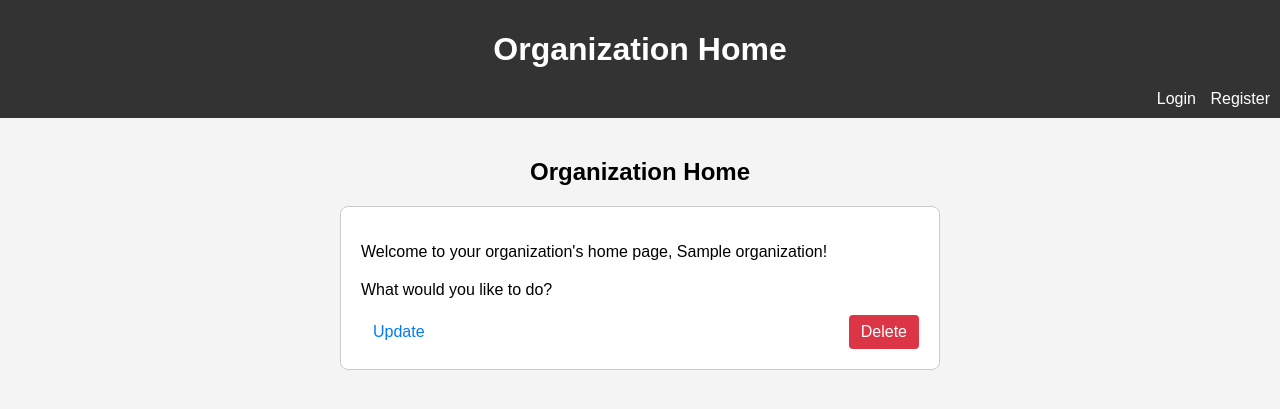
After one commit to Tharagesh-2001/cdat_admin, a Django app: page /org/home/00000000-0000-0000-0000-000000000001/ in a window 1280 px wide. The commit adds this page. Shown: the top 409 px of the page. Run offline with Django 5.2, Linux system fonts and the light colour scheme; tables that the repository leaves empty hold one stand-in row (values such as "Sample post").

Commit message:
sixth commit

```diff
--- a/organization/templates/delete_organization.html
+++ b/organization/templates/delete_organization.html
@@ -10,7 +10,7 @@
         {% csrf_token %}
         <button type="submit" class="delete-button">Delete</button>
       </form>
-      <a href="{% url 'organization_profile' %}" class="cancel-link">Cancel</a>
+      <a href="{% url 'organization_home' pk=organization.organization_id %}" class="cancel-link">Cancel</a>
     </div>
   </div>
   <style>
--- /dev/null
+++ b/organization/templates/organization_home.html
@@ -0,0 +1,68 @@
+{% extends 'base.html' %}
+
+{% block title %}Organization Home{% endblock %}
+
+{% block header %}Organization Home{% endblock %}
+
+{% block content %}
+    <style>
+        body {
+            font-family: Arial, sans-serif;
+            background-color: #f4f4f4;
+        }
+
+        .container {
+            max-width: 600px;
+            margin: 0 auto;
+        }
+
+        .page-title {
+            text-align: center;
+            margin-bottom: 20px;
+        }
+
+        .content-box {
+            border: 1px solid #ccc;
+            padding: 20px;
+            border-radius: 8px;
+            background-color: #fff;
+        }
+
+        .welcome-message {
+            margin-bottom: 20px;
+        }
+
+        .action-links {
+            display: flex;
+            justify-content: space-between;
+        }
+
+        .action-link {
+            text-decoration: none;
+            padding: 8px 12px;
+            border-radius: 4px;
+        }
+
+        .update-link {
+            color: #007bff;
+            background-color: #fff;
+        }
+
+        .delete-link {
+            color: #fff;
+            background-color: #dc3545;
+        }
+    </style>
+
+    <div class="container">
+        <h2 class="page-title">Organization Home</h2>
+        <div class="content-box">
+            <p class="welcome-message">Welcome to your organization's home page, {{ organization.organization_name }}!</p>
+            <p>What would you like to do?</p>
+            <div class="action-links">
+                <a href="{% url 'update_organization' pk=organization.pk %}" class="action-link update-link">Update</a>
+                <a href="{% url 'delete_organization' pk=organization.pk %}" class="action-link delete-link">Delete</a>
+            </div>
+        </div>
+    </div>
+{% endblock %}
--- a/organization/templates/organization_profile.html
+++ b/organization/templates/organization_profile.html
@@ -11,11 +11,10 @@
             {% for organization in organizations %}
                 <li class="organization-item">
                     <span class="organization-info">
-                        {{ organization.organization_name }} - {{ organization.email }} - {{ organization.username }}
+                        {{ organization.organization_name }}
                     </span>
                     <span class="organization-actions">
-                        (<a href="{% url 'update_organization' pk=organization.pk %}">Update</a>)
-                        (<a href="{% url 'delete_organization' pk=organization.pk %}">Delete</a>)
+                        (<a href="{% url 'organization_home' pk=organization.organization_id %}">Go to Home</a>)
                     </span>
                 </li>
             {% endfor %}
--- a/organization/templates/update_organization.html
+++ b/organization/templates/update_organization.html
@@ -13,7 +13,7 @@
             {{ form.as_p }}
             <button type="submit" class="update-button">Update</button>
         </form>
-        <a href="{% url 'organization_profile' %}" class="cancel-link">Cancel</a>
+        <a href="{% url 'organization_home' pk=organization.organization_id %}" class="cancel-link">Cancel</a>
     </div>
     <style>
       .container {
--- a/organization/urls.py
+++ b/organization/urls.py
@@ -1,9 +1,10 @@
 from django.urls import path
-from .views import create_organization, organization_profile, update_organization, delete_organization
+from .views import create_organization, organization_profile, update_organization, delete_organization, organization_home
 
 urlpatterns = [
     path('create/', create_organization, name='create_organization'),
-    path('profile/<uuid:pk>/', organization_profile, name='profile'),
+    path('profile/', organization_profile, name='profile'),
+    path('home/<uuid:pk>/', organization_home, name='organization_home'),
     path('update_organization/<uuid:pk>/', update_organization, name='update_organization'),
     path('delete_organization/<uuid:pk>/', delete_organization, name='delete_organization'),
 ]
--- a/organization/views.py
+++ b/organization/views.py
@@ -1,10 +1,12 @@
 from django.shortcuts import render, redirect, get_object_or_404
+from django.contrib.auth.decorators import login_required
 from .forms import OrganizationCreationForm
 from superadmin.models import UserProfile
 from .models import Organization
-from django.http import HttpResponseRedirect
-from django.urls import reverse
 
+def organization_profile(request):
+    organizations = Organization.objects.all()
+    return render(request, 'organization_profile.html', {'organizations': organizations})
 
 def create_organization(request):
     if request.method == 'POST':
@@ -19,11 +21,6 @@ def create_organization(request):
 
     return render(request, 'create_organization.html', {'form': form})
 
-
-def organization_profile(request):
-    organizations = Organization.objects.all()
-    return render(request, 'organization_profile.html', {'organizations': organizations})
-
 def update_organization(request, pk):
     organization = get_object_or_404(Organization, pk=pk)
 
@@ -31,7 +28,7 @@ def update_organization(request, pk):
         form = OrganizationCreationForm(request.POST, instance=organization)
         if form.is_valid():
             form.save()
-            return redirect('organization_profile')
+            return redirect('organization_home', pk=organization.pk)
     else:
         form = OrganizationCreationForm(instance=organization)
 
@@ -42,6 +39,10 @@ def delete_organization(request, pk):
 
     if request.method == 'POST':
         organization.delete()
-        return redirect('organization_profile')
+        return redirect('organization_home', pk=organization.pk)
 
     return render(request, 'delete_organization.html', {'organization': organization})
+
+def organization_home(request, pk):
+    organization = get_object_or_404(Organization, pk=pk)
+    return render(request, 'organization_home.html', {'organization': organization})
```
